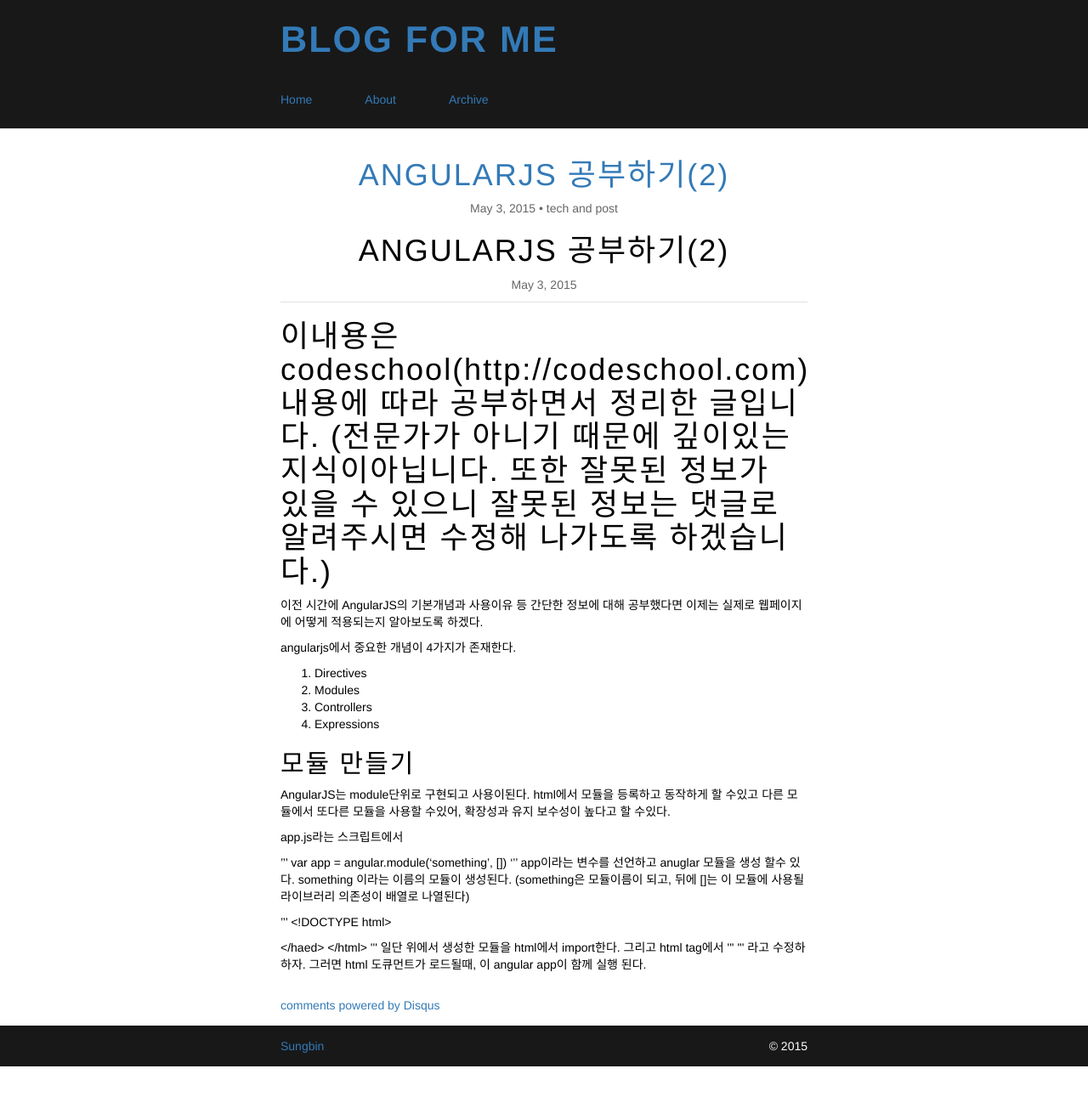
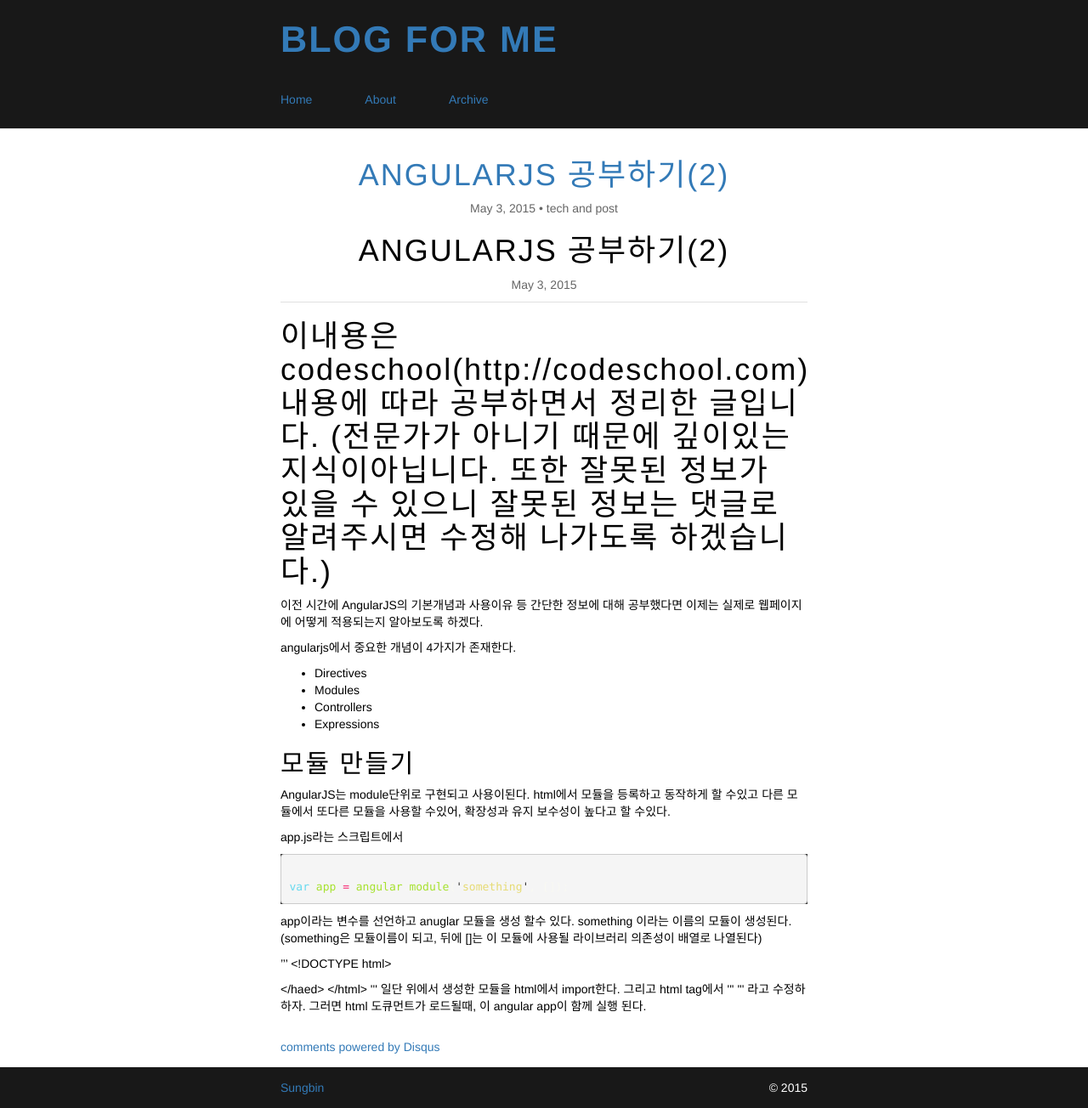
Before and after one commit to sungbine/sungbine.github.io, a Jekyll site: the page built from _posts/2015-05-03-angular_js_2.markdown, in a window 1280 px wide. Shown: the whole page at 85% size. Built offline with Jekyll 4.4.1, drawn with Linux system fonts in a browser that asks for light colours; nearby versions of some CDN libraries; some web fonts are replaced; library files that are not in the unit come from our copies; comment, search, counter and statistics services are not loaded; before the commit the page ends 1255 px from its top, so only the background shows below that; part of the change alters nothing that is shown.

Commit message:
Update 2015-05-03-angular_js_2.markdown

```diff
--- a/_posts/2015-05-03-angular_js_2.markdown
+++ b/_posts/2015-05-03-angular_js_2.markdown
@@ -10,19 +10,20 @@ categories: tech post
 이전 시간에 AngularJS의 기본개념과 사용이유 등 간단한 정보에 대해 공부했다면 이제는 실제로 웹페이지에 어떻게 적용되는지 알아보도록 하겠다.
 
 angularjs에서 중요한 개념이 4가지가 존재한다.
-1. Directives
-2. Modules
-3. Controllers
-4. Expressions
+- Directives
+- Modules
+- Controllers
+- Expressions
 
 ## 모듈 만들기
 AngularJS는 module단위로 구현되고 사용이된다. html에서 모듈을 등록하고 동작하게 할 수있고 다른 모듈에서 또다른 모듈을 사용할 수있어, 확장성과 유지 보수성이 높다고 할 수있다.
 
 app.js라는 스크립트에서
 
-'''
-var app = angular.module('something', [])
-'''
+{% highlight javascript %}
+var app = angular.module('something', []);
+{% endhighlight%}
+
 app이라는 변수를 선언하고 anuglar 모듈을 생성 할수 있다.
 something 이라는 이름의 모듈이 생성된다. (something은 모듈이름이 되고, 뒤에 []는 이 모듈에 사용될 라이브러리 의존성이 배열로 나열된다)
 
```
